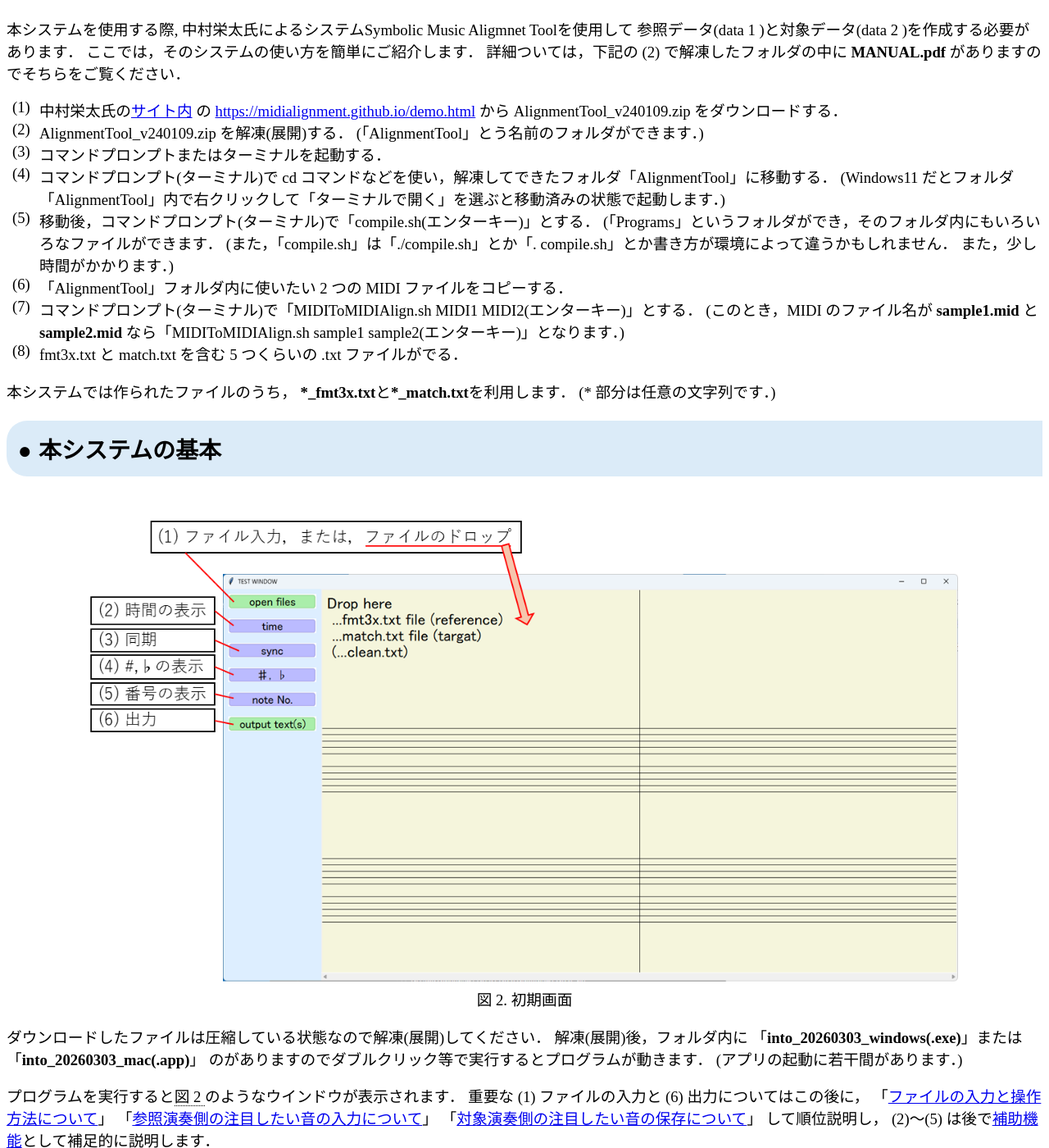
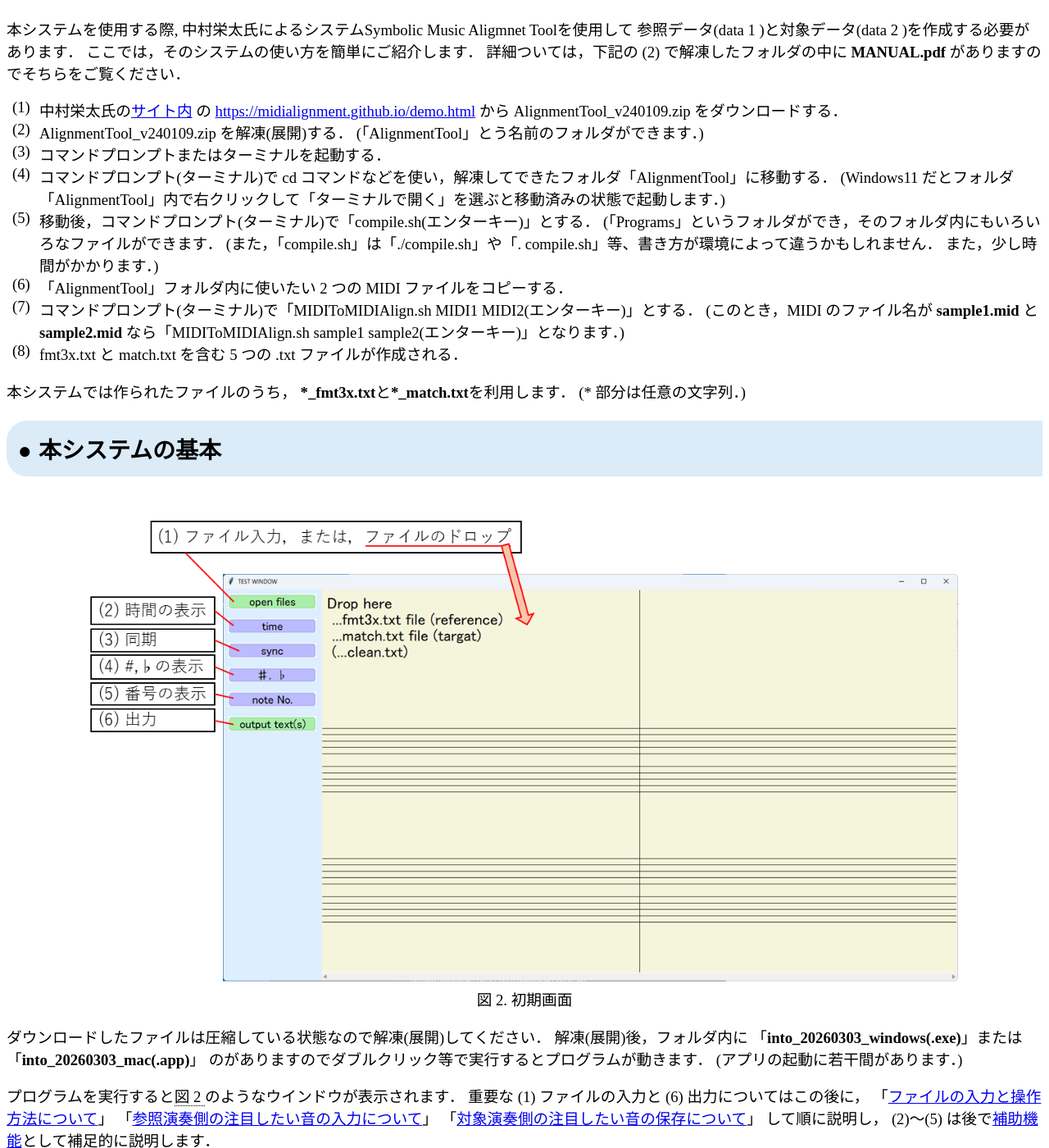
Before and after one commit to akikowashino/akikowashino.github.io, a Jekyll site: the page midi2midi/manual.html, which Jekyll copies as it is, in a window 1280 px wide and 1400 px high, scrolled down 1516 px. Shown: the whole window at 82% size. Built offline with Jekyll 4.4.1, drawn with Linux system fonts in a browser that asks for light colours; some of the changed text lies outside the part shown.

Commit message:
Update manual.html

```diff
--- a/midi2midi/manual.html
+++ b/midi2midi/manual.html
@@ -96,17 +96,17 @@
 	(Windows11 だとフォルダ「AlignmentTool」内で右クリックして「ターミナルで開く」を選ぶと移動済みの状態で起動します．)
 <li>移動後，コマンドプロンプト(ターミナル)で「compile.sh(エンターキー)」とする．
 	(「Programs」というフォルダができ，そのフォルダ内にもいろいろなファイルができます．
-	(また，「compile.sh」は「./compile.sh」とか「. compile.sh」とか書き方が環境によって違うかもしれません．
+	(また，「compile.sh」は「./compile.sh」や「. compile.sh」等、書き方が環境によって違うかもしれません．
 	また，少し時間がかかります．)
 <li>「AlignmentTool」フォルダ内に使いたい 2 つの MIDI ファイルをコピーする．
 <li>コマンドプロンプト(ターミナル)で「MIDIToMIDIAlign.sh MIDI1 MIDI2(エンターキー)」とする．
 	(このとき，MIDI のファイル名が <span class="filename">sample1.mid</span> と <span class="filename">sample2.mid</span> なら「MIDIToMIDIAlign.sh sample1 sample2(エンターキー)」となります．)
-<li>fmt3x.txt と match.txt を含む 5 つくらいの .txt ファイルがでる．
+<li>fmt3x.txt と match.txt を含む 5 つの .txt ファイルが作成される．
 </ol>
 
 本システムでは作られたファイルのうち，
 <span class="filename">*_fmt3x.txt</span>と<span class="filename">*_match.txt</span>を利用します．
-(* 部分は任意の文字列です．)
+(* 部分は任意の文字列．)
 </p>
 </div>
 
@@ -139,7 +139,7 @@
 「<a href="#input">ファイルの入力と操作方法について</a>」
 「<a href="#inputclean">参照演奏側の注目したい音の入力について</a>」
 「<a href="#outputtext">対象演奏側の注目したい音の保存について</a>」
-して順位説明し，
+して順に説明し，
 (2)～(5) は後で<a href="#onoff">補助機能</a>として補足的に説明します．
 </p>
 
@@ -286,7 +286,7 @@
 このファイルはどちらも以下の様に
 「番号，音(バー)の始まりの時間，音(バー)の終わりの時間，音(バー)の長さの時間」
 となっています．
-現時点では，このデータを本システムで再利用することはできません．
+（現時点では，このデータを本システムで再利用することはできません．）
 </p>
 
 <pre class="code">
@@ -344,7 +344,6 @@
 番号が書かれた四角い枠をクリックすることで選択できます．
 選択されているレイヤーには下に▲のマークがつきますので，
 どのレイヤーを操作中か注意しながら編集を進めてください．
-(もっと利用しやすい方法にできそうでしたら修正します．)
 </p>
 
 <table>
```
Also changed, not shown: other parts of midi2midi/manual.html (+1 -1 lines).
